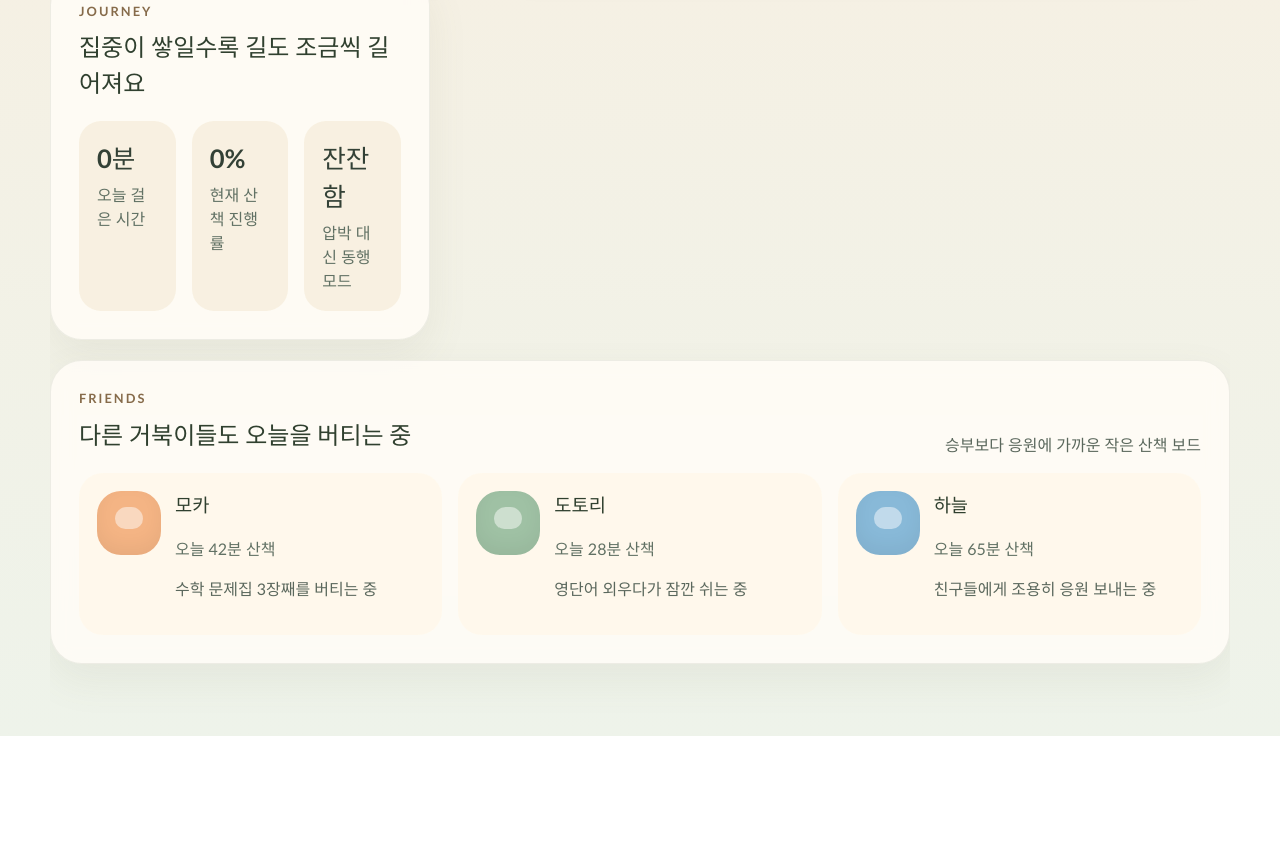
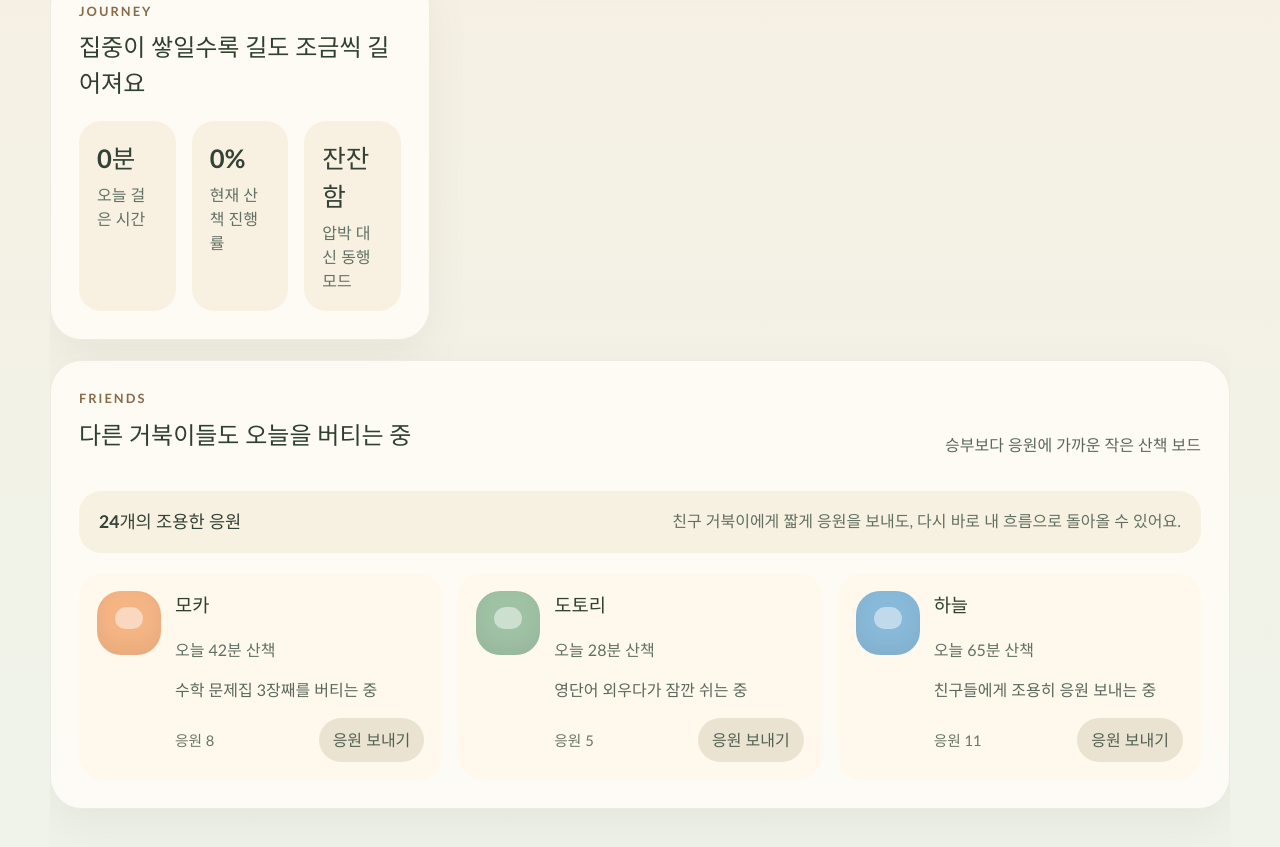
Before and after one commit to thzthix/turtle-study-app, a React (Vite) app: page / in a window 1280 px wide. Shown: the part 769-1616 px from the top of the page. Before the commit the page ends 1505 px from the top, so only its background shows below. Built offline with nearby package versions, Linux system fonts and the light colour scheme.

Commit message:
feat: 친구 응원 상호작용 추가

```diff
--- a/src/components/FriendBoard.tsx
+++ b/src/components/FriendBoard.tsx
@@ -1,6 +1,26 @@
+import { useMemo, useState } from 'react';
 import { friendTurtles } from '../data/friends';
 
 export function FriendBoard() {
+  const [cheeredFriendIds, setCheeredFriendIds] = useState<number[]>([]);
+
+  const totalCheers = useMemo(() => {
+    return friendTurtles.reduce((sum, turtle) => {
+      const bonus = cheeredFriendIds.includes(turtle.id) ? 1 : 0;
+      return sum + turtle.supportCount + bonus;
+    }, 0);
+  }, [cheeredFriendIds]);
+
+  const handleCheerClick = (friendId: number) => {
+    setCheeredFriendIds((currentIds) => {
+      if (currentIds.includes(friendId)) {
+        return currentIds;
+      }
+
+      return [...currentIds, friendId];
+    });
+  };
+
   return (
     <section className="friend-board card">
       <div className="board-header">
@@ -11,16 +31,31 @@ export function FriendBoard() {
         <p className="board-caption">승부보다 응원에 가까운 작은 산책 보드</p>
       </div>
 
+      <div className="cheer-summary">
+        <strong>{totalCheers}개의 조용한 응원</strong>
+        <span>친구 거북이에게 짧게 응원을 보내도, 다시 바로 내 흐름으로 돌아올 수 있어요.</span>
+      </div>
+
       <div className="friend-grid">
         {friendTurtles.map((friendTurtle) => (
           <article key={friendTurtle.id} className="friend-card">
             <div className="friend-avatar" style={{ backgroundColor: friendTurtle.accent }}>
               <span />
             </div>
-            <div>
+            <div className="friend-content">
               <h3>{friendTurtle.name}</h3>
               <p className="friend-distance">{friendTurtle.distanceLabel}</p>
               <p className="friend-message">{friendTurtle.moodMessage}</p>
+              <div className="friend-footer">
+                <span className="friend-supports">응원 {friendTurtle.supportCount + Number(cheeredFriendIds.includes(friendTurtle.id))}</span>
+                <button
+                  type="button"
+                  className={cheeredFriendIds.includes(friendTurtle.id) ? 'cheer-button active' : 'cheer-button'}
+                  onClick={() => handleCheerClick(friendTurtle.id)}
+                >
+                  {cheeredFriendIds.includes(friendTurtle.id) ? '응원 보냈어요' : '응원 보내기'}
+                </button>
+              </div>
             </div>
           </article>
         ))}
--- a/src/data/friends.ts
+++ b/src/data/friends.ts
@@ -7,6 +7,7 @@ export const friendTurtles: FriendTurtle[] = [
     distanceLabel: '오늘 42분 산책',
     moodMessage: '수학 문제집 3장째를 버티는 중',
     accent: '#f4b484',
+    supportCount: 8,
   },
   {
     id: 2,
@@ -14,6 +15,7 @@ export const friendTurtles: FriendTurtle[] = [
     distanceLabel: '오늘 28분 산책',
     moodMessage: '영단어 외우다가 잠깐 쉬는 중',
     accent: '#9fc1a4',
+    supportCount: 5,
   },
   {
     id: 3,
@@ -21,5 +23,6 @@ export const friendTurtles: FriendTurtle[] = [
     distanceLabel: '오늘 65분 산책',
     moodMessage: '친구들에게 조용히 응원 보내는 중',
     accent: '#88b9d8',
+    supportCount: 11,
   },
 ];
--- a/src/styles.css
+++ b/src/styles.css
@@ -454,12 +454,37 @@ h3 {
   gap: 16px;
 }
 
+.cheer-summary {
+  display: flex;
+  justify-content: space-between;
+  gap: 18px;
+  margin: 18px 0 20px;
+  padding: 18px 20px;
+  border-radius: 22px;
+  background: rgba(246, 239, 222, 0.88);
+}
+
+.cheer-summary strong {
+  font-size: 1.1rem;
+}
+
+.cheer-summary span {
+  max-width: 520px;
+  color: #627062;
+}
+
 .friend-card {
   display: flex;
   gap: 14px;
   padding: 18px;
   border-radius: 24px;
   background: rgba(255, 249, 236, 0.92);
+}
+
+.friend-content {
+  display: flex;
+  flex: 1;
+  flex-direction: column;
 }
 
 .friend-avatar {
@@ -479,6 +504,41 @@ h3 {
   height: 22px;
   border-radius: 18px 18px 16px 16px;
   background: rgba(255, 255, 255, 0.48);
+}
+
+.friend-footer {
+  display: flex;
+  align-items: center;
+  justify-content: space-between;
+  gap: 12px;
+  margin-top: auto;
+}
+
+.friend-supports {
+  color: #6a7768;
+  font-size: 0.92rem;
+}
+
+.cheer-button {
+  border: 0;
+  border-radius: 999px;
+  padding: 10px 14px;
+  color: #526151;
+  background: rgba(234, 226, 208, 0.92);
+  cursor: pointer;
+  transition:
+    transform 180ms ease,
+    background-color 180ms ease,
+    color 180ms ease;
+}
+
+.cheer-button:hover {
+  transform: translateY(-1px);
+}
+
+.cheer-button.active {
+  color: #fffdf8;
+  background: #93a77d;
 }
 
 @keyframes turtle-walk {
@@ -532,7 +592,9 @@ h3 {
   }
 
   .board-header,
-  .scene-header {
+  .scene-header,
+  .cheer-summary,
+  .friend-footer {
     flex-direction: column;
     align-items: flex-start;
   }
--- a/src/types.ts
+++ b/src/types.ts
@@ -8,4 +8,5 @@ export type FriendTurtle = {
   distanceLabel: string;
   moodMessage: string;
   accent: string;
+  supportCount: number;
 };
```
